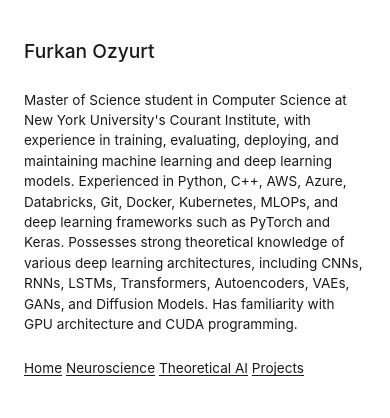
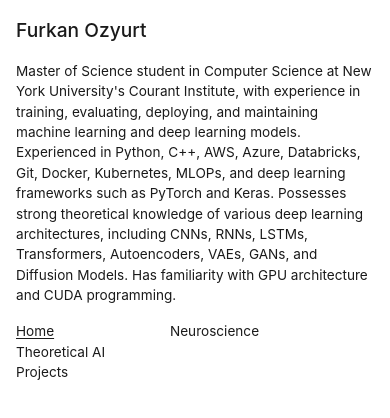
Before and after one commit to ozyurtf/ozyurtf.github.io, a plain HTML site: page index.html in a window 390 px wide. Drawn offline with Linux system fonts and the light colour scheme.

Commit message:
main page is updated

```diff
--- a/index.html
+++ b/index.html
@@ -9,23 +9,25 @@
             font-family: Avenir, 'Avenir Next', -apple-system, BlinkMacSystemFont, 'Segoe UI', Roboto, Oxygen, Ubuntu, Cantarell, sans-serif;
             line-height: 1.5;
             max-width: 650px;
-            margin: 0;  /* Removed auto margins */
-            padding: 2rem;
+            margin: 0;
+            padding: 1rem;
             color: #1a1a1a;
-            font-size: 0.85rem; /* Even smaller base font size */
+            font-size: 0.85rem;
         }
 
         h1 {
-            font-size: 1.2rem; /* Smaller heading */
+            font-size: 1.2rem;
             font-weight: 500;
-            margin-bottom: 1.5rem;
-            text-align: left; /* Explicit left alignment */
+            margin-bottom: 1rem;
+            text-align: left;
+            margin-top: 0;
         }
 
         p {
-            margin-bottom: 1.5rem;
-            font-size: 0.85rem; /* Smaller paragraph text */
+            margin-bottom: 1rem;
+            font-size: 0.85rem;
             text-align: left;
+            margin-top: 0;
         }
 
         a {
@@ -39,60 +41,44 @@
             text-decoration-thickness: 2px;
         }
 
-        ul {
-            list-style: none;
-            padding: 0;
-            margin: 2rem 0;
-            text-align: left;
+        nav {
+            margin: 1rem 0;
         }
 
-        li {
-            margin-bottom: 0.8rem;
-            font-size: 0.85rem; /* Smaller list text */
-        }
-
-        .nav {
-            margin-bottom: 2rem;
-        }
-
-        .nav a {
+        nav a {
             color: #1a1a1a;
             text-decoration: none;
-            margin-right: 5rem;  /* This controls the gap between nav items */
+            margin-right: 7rem;  /* Increased from 5rem to 7rem */
             font-size: 0.85rem;
         }
 
-        .nav a:hover {
+        nav a:hover {
             text-decoration: underline;
             text-decoration-thickness: 1px;
             text-underline-offset: 2px;
         }
 
-        .nav a.active {
+        nav a.active {
             text-decoration: underline;
         }
 
-
         @media (max-width: 700px) {
             body {
-                padding: 1.5rem;
+                padding: 1rem;
             }
         }
     </style>
 </head>
 <body>
     <h1>Furkan Ozyurt</h1>
-
     <p>
         Master of Science student in Computer Science at New York University's Courant Institute, with experience in training, evaluating, deploying, and maintaining machine learning and deep learning models. Experienced in Python, C++, AWS, Azure, Databricks, Git, Docker, Kubernetes, MLOPs, and deep learning frameworks such as PyTorch and Keras. Possesses strong theoretical knowledge of various deep learning architectures, including CNNs, RNNs, LSTMs, Transformers, Autoencoders, VAEs, GANs, and Diffusion Models. Has familiarity with GPU architecture and CUDA programming.
     </p>
-
     <nav>
         <a href="index.html" class="active">Home</a>
         <a href="neuroscience.html">Neuroscience</a>
         <a href="theoretical-ai.html">Theoretical AI</a>
         <a href="projects.html">Projects</a>
     </nav>
-
 </body>
 </html>
```
Also changed, not shown: mathematics.html (+1 -1 lines).
